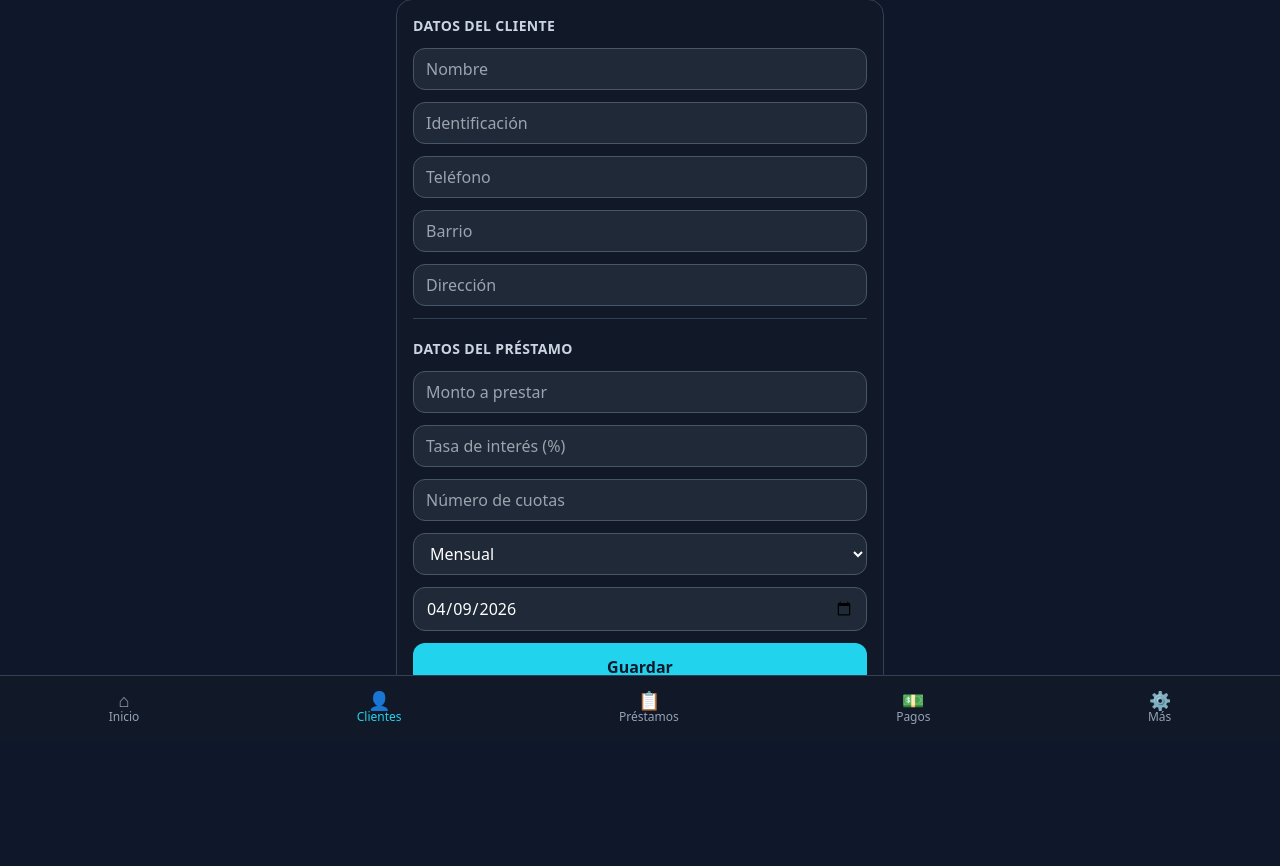
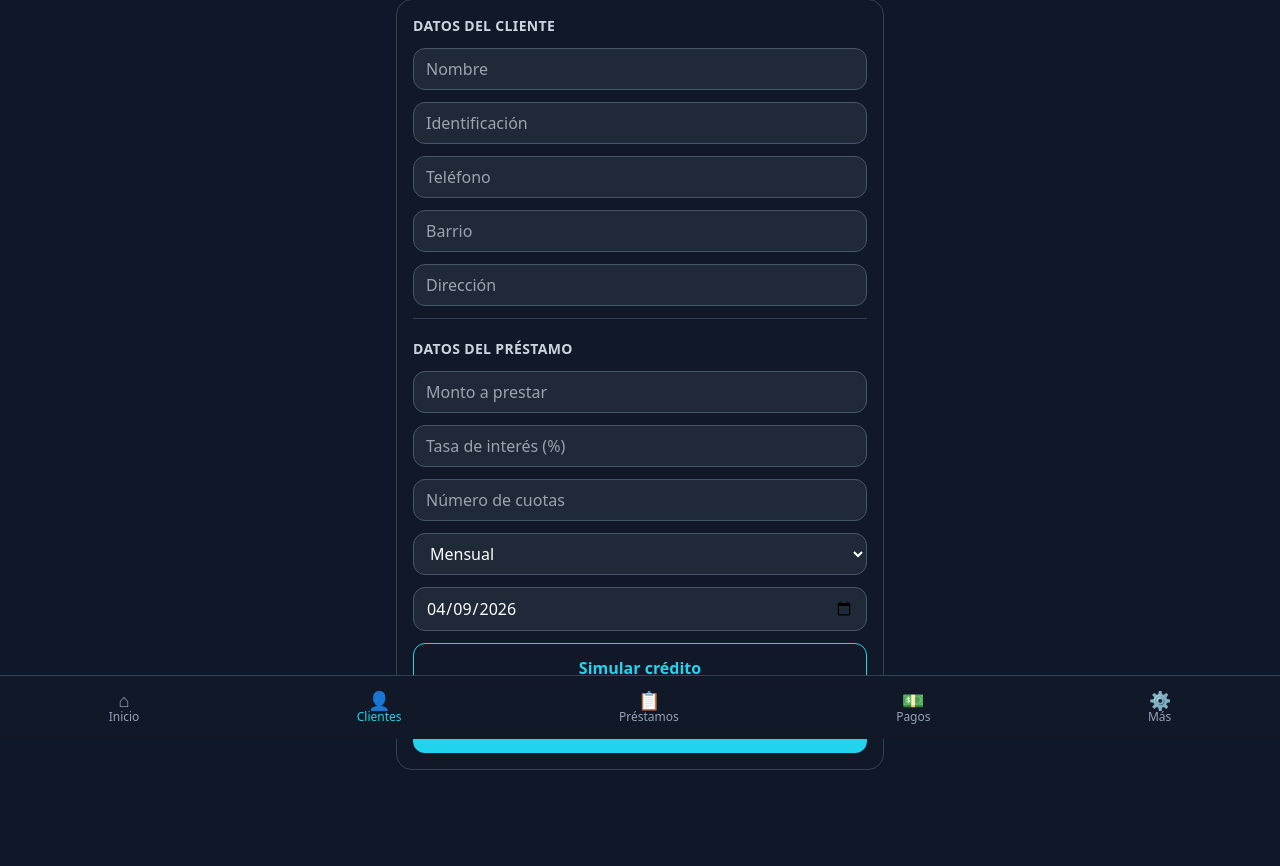
Before and after one commit to Bonilla00/Financiera-Nuevo-Progreso-, a Flask app: page /clientes/nuevo in a window 1280 px wide. Shown: the part 61-927 px from the top of the page. Before the commit the page ends 785 px from the top, so only its background shows below. Run offline with Flask 3, Linux system fonts and the light colour scheme; the visitor is signed in with stand-in values (Sample User, id 1); some libraries are stand-ins or nearby versions.

Commit message:
feat(web): simulador de crédito en formulario nuevo cliente
Añade el botón Simular crédito con cálculo en JavaScript (interés simple sobre monto y tasa), validación de Monto/Tasa/Cuotas y recuadro de resultado con los estilos acordados.

Made-with: Cursor

```diff
--- a/templates/cliente_form.html
+++ b/templates/cliente_form.html
@@ -26,8 +26,107 @@
     <option value="mensual" {% if freq == 'mensual' %}selected{% endif %}>Mensual</option>
   </select>
   <input name="fecha" type="date" required value="{{ fd.get('fecha', hoy) }}" class="w-full rounded-xl bg-panel2 border border-slate-600 px-3 py-2 text-white">
+  <button
+    id="btn-simular"
+    type="button"
+    class="w-full py-3 rounded-xl font-bold bg-transparent hover:brightness-110"
+    style="border:1px solid #22D3EE;color:#22D3EE;"
+  >
+    Simular crédito
+  </button>
+  <p id="sim-error" class="hidden text-sm font-semibold" style="color:#ef4444;">Completa Monto, Tasa y Cuotas para simular</p>
+  <div
+    id="sim-resultado"
+    class="hidden rounded-2xl p-4 border-2 text-white space-y-1.5"
+    style="background:#1F2937;border-color:#22D3EE;"
+  >
+    <h3 class="text-base font-bold mb-2 text-white">💰 Simulación del crédito</h3>
+    <div class="flex justify-between gap-4 text-sm">
+      <span class="text-white">Monto prestado:</span>
+      <span id="sim-monto" class="font-bold shrink-0" style="color:#22D3EE;"></span>
+    </div>
+    <div class="flex justify-between gap-4 text-sm">
+      <span class="text-white">Interés (<span id="sim-tasa-lbl"></span>%):</span>
+      <span id="sim-interes" class="font-bold shrink-0" style="color:#22D3EE;"></span>
+    </div>
+    <div class="flex justify-between gap-4 text-sm">
+      <span class="text-white">Total a pagar:</span>
+      <span id="sim-total" class="font-bold shrink-0" style="color:#22D3EE;"></span>
+    </div>
+    <div class="flex justify-between gap-4 text-sm">
+      <span class="text-white">Valor por cuota:</span>
+      <span id="sim-cuota" class="font-bold shrink-0" style="color:#22D3EE;"></span>
+    </div>
+    <div class="flex justify-between gap-4 text-sm">
+      <span class="text-white">Número de cuotas:</span>
+      <span id="sim-cuotas" class="font-bold shrink-0" style="color:#22D3EE;"></span>
+    </div>
+    <div class="flex justify-between gap-4 text-sm">
+      <span class="text-white">Frecuencia:</span>
+      <span id="sim-frecuencia" class="font-bold shrink-0" style="color:#22D3EE;"></span>
+    </div>
+  </div>
   {% endif %}
 
   <button type="submit" class="w-full py-3 rounded-xl bg-accent text-slate-900 font-bold">Guardar</button>
 </form>
+{% if crear_prestamo_junto %}
+<script>
+  (function () {
+    const btn = document.getElementById("btn-simular");
+    const err = document.getElementById("sim-error");
+    const box = document.getElementById("sim-resultado");
+    if (!btn || !err || !box) return;
+
+    const montoEl = document.querySelector('input[name="monto"]');
+    const tasaEl = document.querySelector('input[name="tasa"]');
+    const cuotasEl = document.querySelector('input[name="cuotas"]');
+    const freqEl = document.querySelector('select[name="frecuencia"]');
+
+    const fmtMoney = (n) =>
+      "$" + new Intl.NumberFormat("es-CO", { maximumFractionDigits: 0 }).format(n);
+
+    const simular = function () {
+      const rawMonto = (montoEl?.value || "").trim();
+      const rawTasa = (tasaEl?.value || "").trim();
+      const rawCuotas = (cuotasEl?.value || "").trim();
+      const monto = parseFloat(rawMonto);
+      const tasa = parseFloat(rawTasa);
+      const cuotas = parseInt(rawCuotas, 10);
+      const frecuencia = (freqEl?.selectedOptions?.[0]?.textContent || "").trim();
+
+      if (
+        rawMonto === "" ||
+        rawTasa === "" ||
+        rawCuotas === "" ||
+        !Number.isFinite(monto) ||
+        !Number.isFinite(tasa) ||
+        !Number.isFinite(cuotas) ||
+        cuotas < 1
+      ) {
+        err.classList.remove("hidden");
+        box.classList.add("hidden");
+        return;
+      }
+
+      const interes = monto * (tasa / 100);
+      const total = monto + interes;
+      const valorCuota = total / cuotas;
+
+      document.getElementById("sim-monto").textContent = fmtMoney(monto);
+      document.getElementById("sim-tasa-lbl").textContent = tasa.toString();
+      document.getElementById("sim-interes").textContent = fmtMoney(interes);
+      document.getElementById("sim-total").textContent = fmtMoney(total);
+      document.getElementById("sim-cuota").textContent = fmtMoney(valorCuota);
+      document.getElementById("sim-cuotas").textContent = cuotas.toString();
+      document.getElementById("sim-frecuencia").textContent = frecuencia;
+
+      err.classList.add("hidden");
+      box.classList.remove("hidden");
+    };
+
+    btn.addEventListener("click", simular);
+  })();
+</script>
+{% endif %}
 {% endblock %}
```
